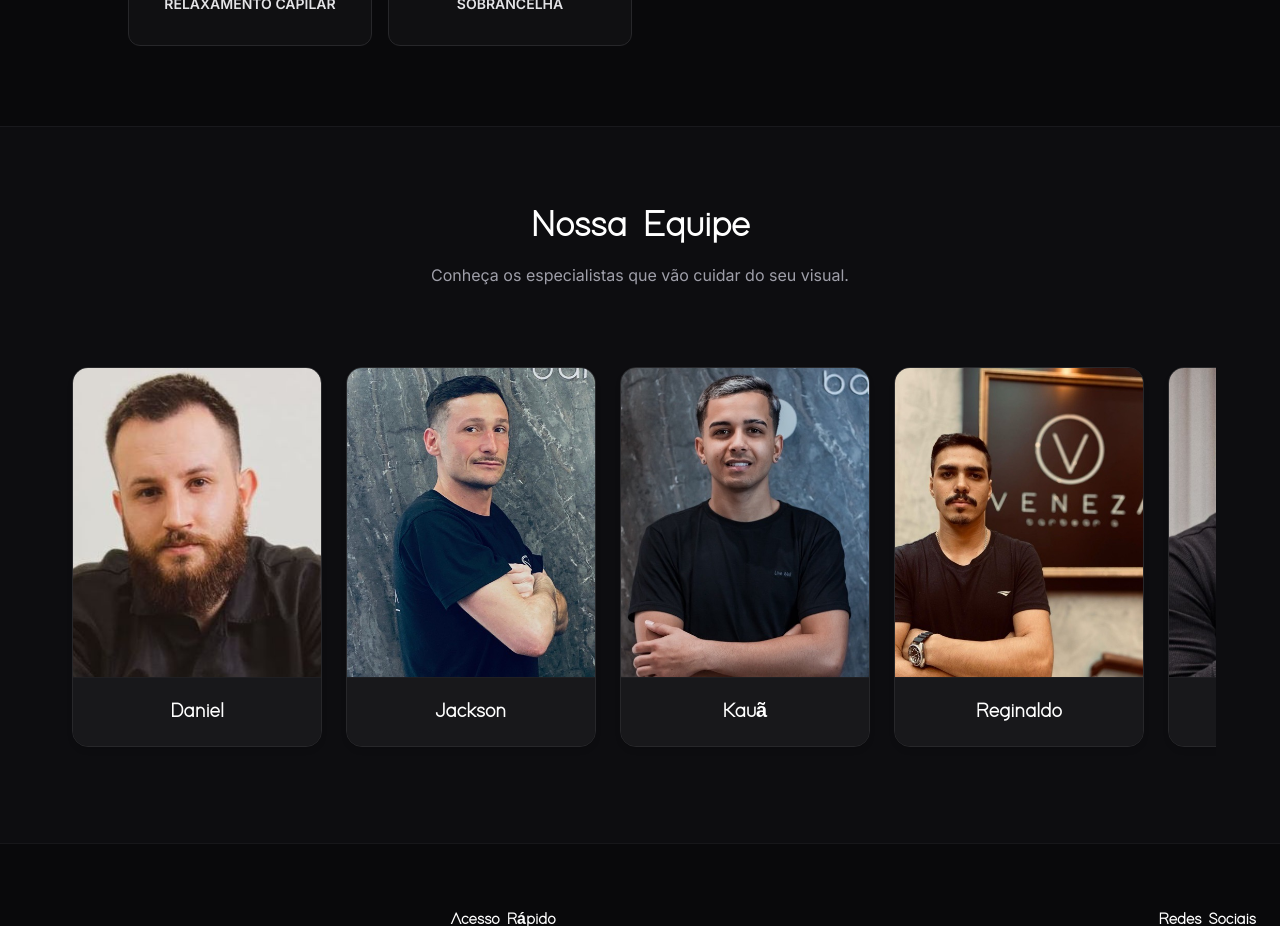
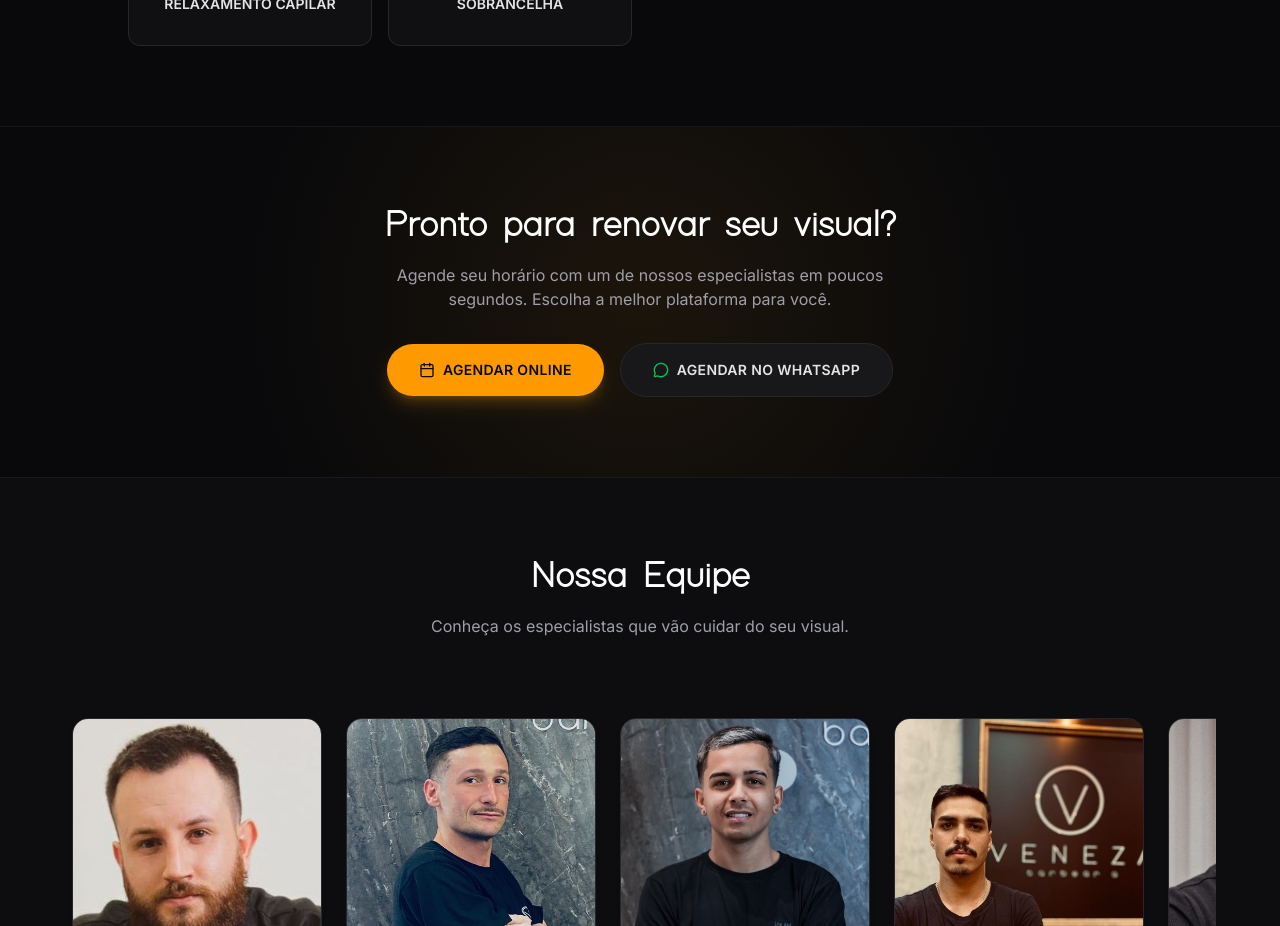
Before and after one commit to Sabiahub/Clube-Veneza-Barbearia, a React (Vite) app: page / in a window 1280 px wide. Shown: the part 1980-2906 px from the top of the page. Built offline with nearby package versions, Linux system fonts and the light colour scheme; a web font is replaced by a local one.

Commit message:
feat: enlarge logo in header/footer, add CTA section before Team, and remove Team card description hover overlay

```diff
--- a/src/App.tsx
+++ b/src/App.tsx
@@ -40,9 +40,9 @@ export default function App() {
   return (
     <div className="min-h-screen bg-zinc-950 text-zinc-200 font-sans selection:bg-amber-500/30">
       <header className="fixed top-0 w-full z-50 bg-zinc-950/80 backdrop-blur-md border-b border-zinc-800/50">
-        <div className="max-w-7xl mx-auto px-6 h-24 flex items-center justify-between gap-4">
+        <div className="max-w-7xl mx-auto px-6 h-28 flex items-center justify-between gap-4">
           <div className="flex items-center shrink-0">
-            <img src="/logo-white.png" alt="Veneza Barbearia" className="h-10 sm:h-14 w-auto" />
+            <img src="/logo-white.png" alt="Veneza Barbearia" className="h-16 sm:h-20 w-auto" />
           </div>
           <div className="flex items-center gap-2 sm:gap-3">
             <a
@@ -305,6 +305,41 @@ export default function App() {
         </div>
       </section>
 
+      {/* CTA SECTION */}
+      <section className="py-20 relative overflow-hidden bg-zinc-950 border-t border-zinc-800/50">
+        <div className="absolute inset-0 z-0">
+          <div className="absolute inset-0 bg-[radial-gradient(circle_at_center,rgba(245,158,11,0.08)_0%,transparent_60%)]"></div>
+        </div>
+        <div className="relative z-10 max-w-4xl mx-auto px-6 text-center">
+          <h2 className="font-serif text-3xl sm:text-4xl font-bold text-white mb-4">
+            Pronto para renovar seu visual?
+          </h2>
+          <p className="text-zinc-400 mb-8 max-w-lg mx-auto">
+            Agende seu horário com um de nossos especialistas em poucos segundos. Escolha a melhor plataforma para você.
+          </p>
+          <div className="flex flex-col sm:flex-row items-center justify-center gap-4">
+            <a
+              href="https://cashbarber.com.br/venezabarbearia"
+              target="_blank"
+              rel="noopener noreferrer"
+              className="w-full sm:w-auto bg-amber-500 hover:bg-amber-400 text-zinc-950 font-bold py-4 px-8 rounded-full transition-all duration-300 uppercase tracking-wide text-sm flex items-center justify-center gap-2 shadow-lg shadow-amber-500/25 hover:scale-105"
+            >
+              <Calendar className="w-4 h-4" />
+              Agendar Online
+            </a>
+            <a
+              href="https://wa.me/49999277782"
+              target="_blank"
+              rel="noopener noreferrer"
+              className="w-full sm:w-auto bg-zinc-900 border border-zinc-800 hover:border-zinc-700 text-zinc-200 hover:text-white font-bold py-4 px-8 rounded-full transition-all duration-300 uppercase tracking-wide text-sm flex items-center justify-center gap-2 hover:scale-105"
+            >
+              <MessageCircle className="w-4 h-4 text-green-500" />
+              Agendar no WhatsApp
+            </a>
+          </div>
+        </div>
+      </section>
+
       {/* PROFESSIONALS */}
       <section className="py-20 relative bg-zinc-900/30 border-t border-zinc-800/50 overflow-hidden">
         <div className="max-w-7xl mx-auto px-6">
@@ -327,12 +362,6 @@ export default function App() {
                         alt={prof.name}
                         className="w-full h-full object-cover transition-transform duration-700 group-hover/card:scale-110"
                       />
-                      {/* Hover Overlay */}
-                      <div className="absolute inset-0 bg-zinc-950/80 flex flex-col items-center justify-center p-6 opacity-0 group-hover/card:opacity-100 transition-opacity duration-300 backdrop-blur-sm">
-                        <p className="text-zinc-300 text-sm text-center transform translate-y-4 group-hover/card:translate-y-0 transition-transform duration-300">
-                          {prof.description}
-                        </p>
-                      </div>
                     </div>
                     <div className="p-5 text-center bg-zinc-900 relative z-10 border-t border-zinc-800/50 group-hover/card:bg-zinc-800/80 transition-colors">
                       <h3 className="font-serif text-xl font-bold text-white">{prof.name}</h3>
@@ -360,7 +389,7 @@ export default function App() {
             {/* Brand */}
             <div className="flex flex-col items-center md:items-start">
               <div className="mb-6">
-                <img src="/logo-white.png" alt="Veneza Barbearia" className="h-24 w-auto opacity-80 hover:opacity-100 transition-opacity duration-300" />
+                <img src="/logo-white.png" alt="Veneza Barbearia" className="h-36 sm:h-44 w-auto opacity-80 hover:opacity-100 transition-opacity duration-300" />
               </div>
               <p className="text-zinc-400 text-sm max-w-sm mx-auto md:mx-0">
                 O seu estilo sempre impecável. Assine nossos planos mensais e desfrute de serviços exclusivos com atendimento premium.
```
